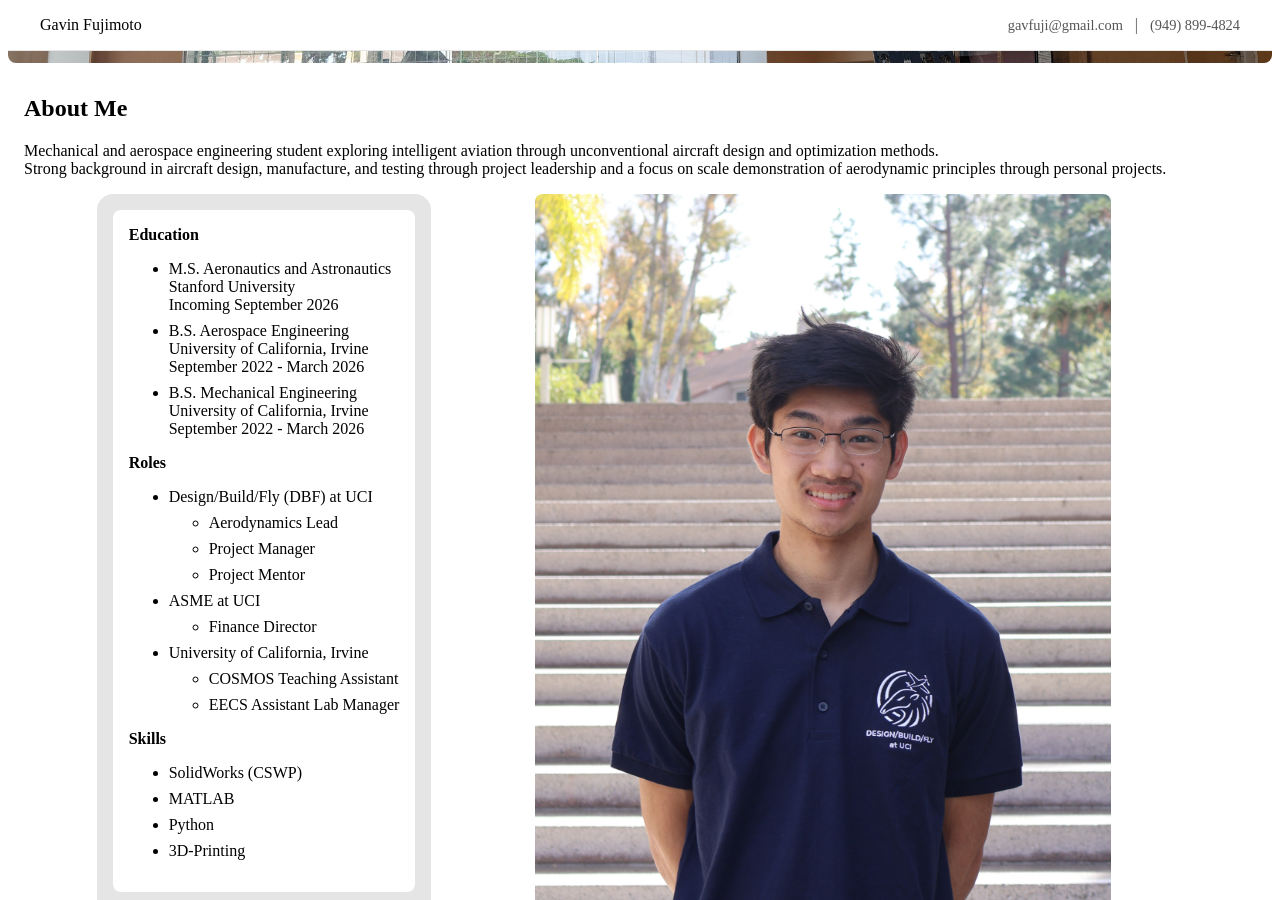
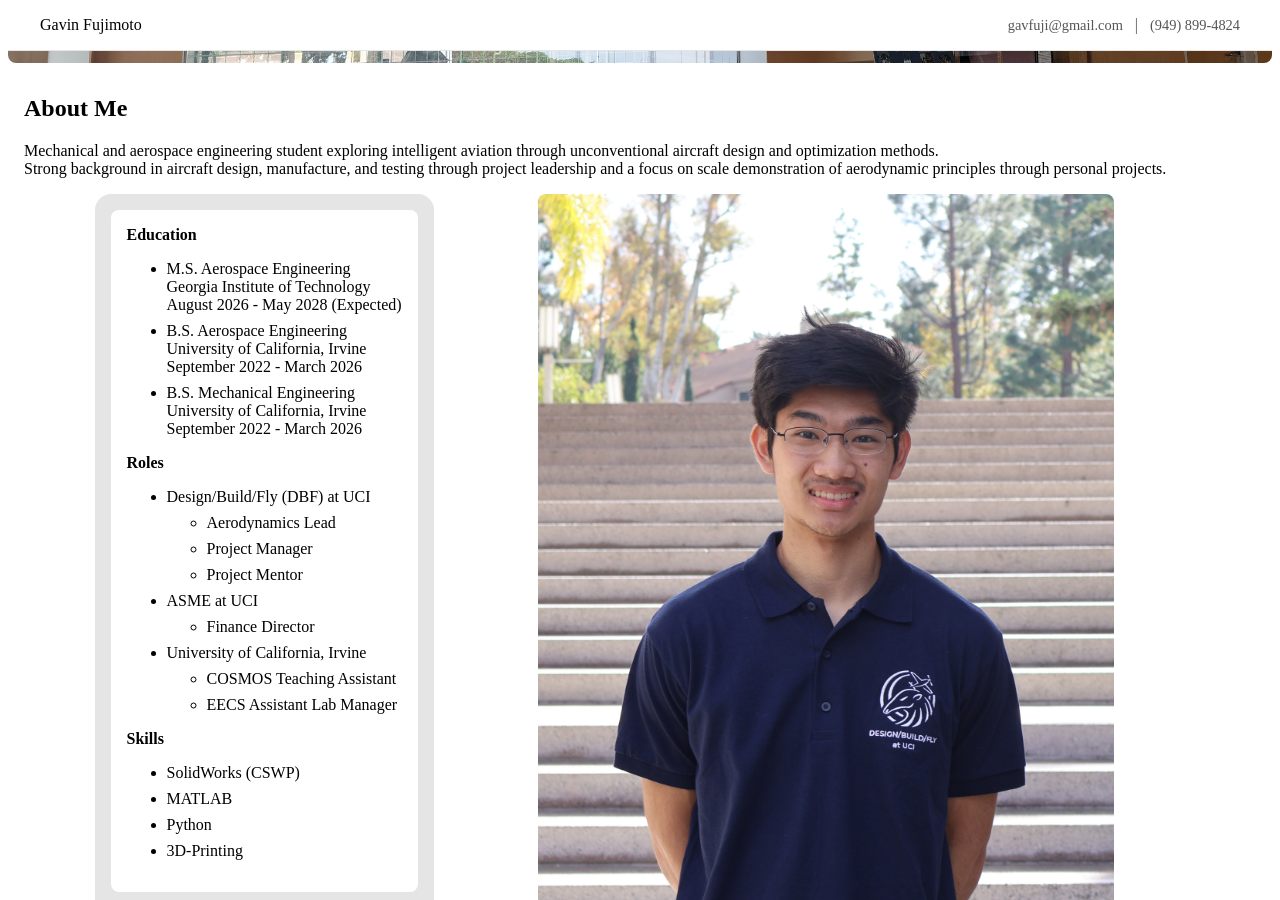
Before and after one commit to gavfuji/portfolio, a Jekyll site: the page built from index.md, in a window 1280 px wide and 900 px high, scrolled down 412 px. Built offline with Jekyll 4.4.1, drawn with Linux system fonts in a browser that asks for light colours.

Commit message:
Update about.html

```diff
--- a/_includes/about.html
+++ b/_includes/about.html
@@ -9,9 +9,9 @@
   <div class="about-bullets">
   <strong>Education</strong>
   <ul>
-    <li> M.S. Aeronautics and Astronautics <br>
-      Stanford University <br>
-      Incoming September 2026 </li>
+    <li> M.S. Aerospace Engineering <br>
+      Georgia Institute of Technology <br>
+      August 2026 - May 2028 (Expected) </li>
     <li>B.S. Aerospace Engineering <br>
       University of California, Irvine <br>
       September 2022 - March 2026</li>
```
